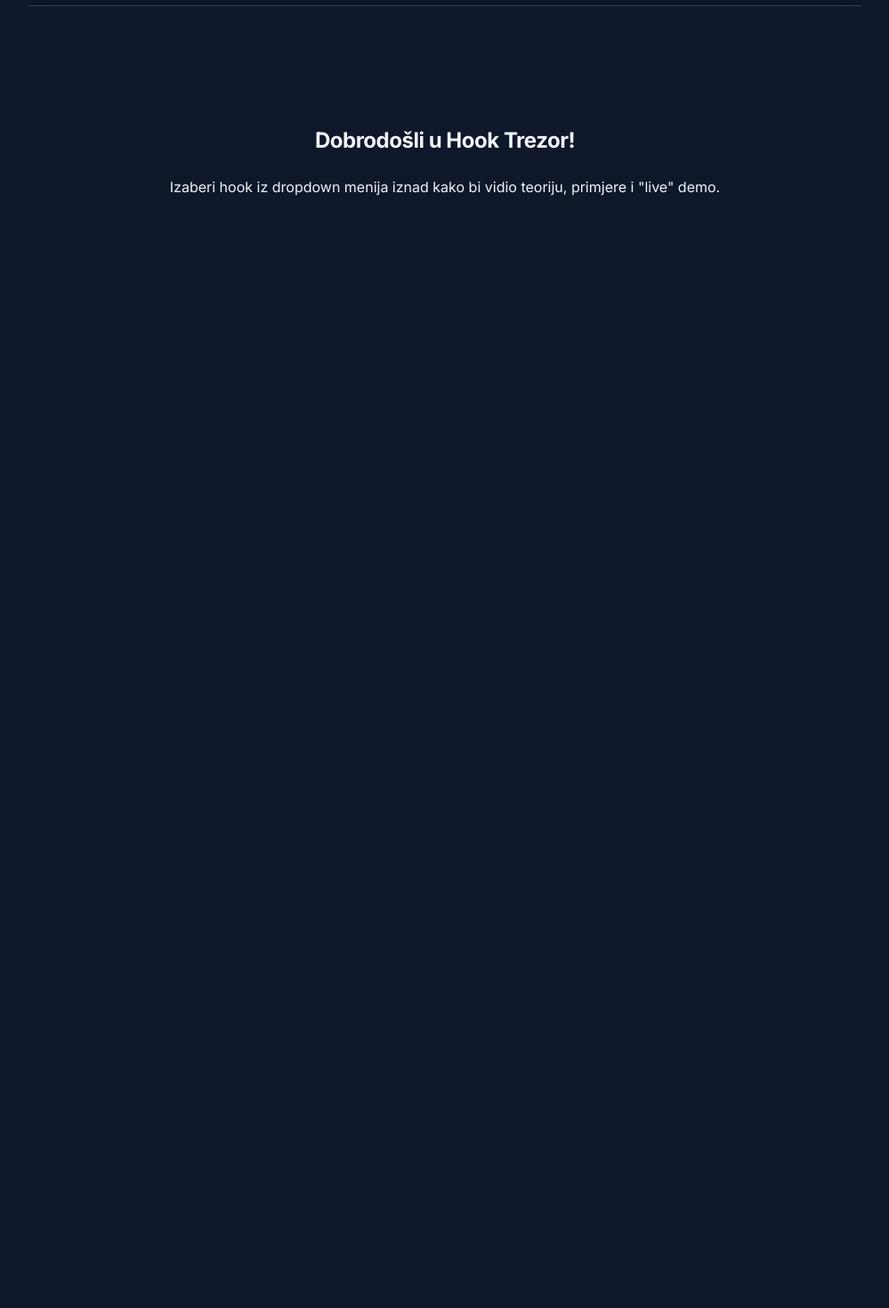
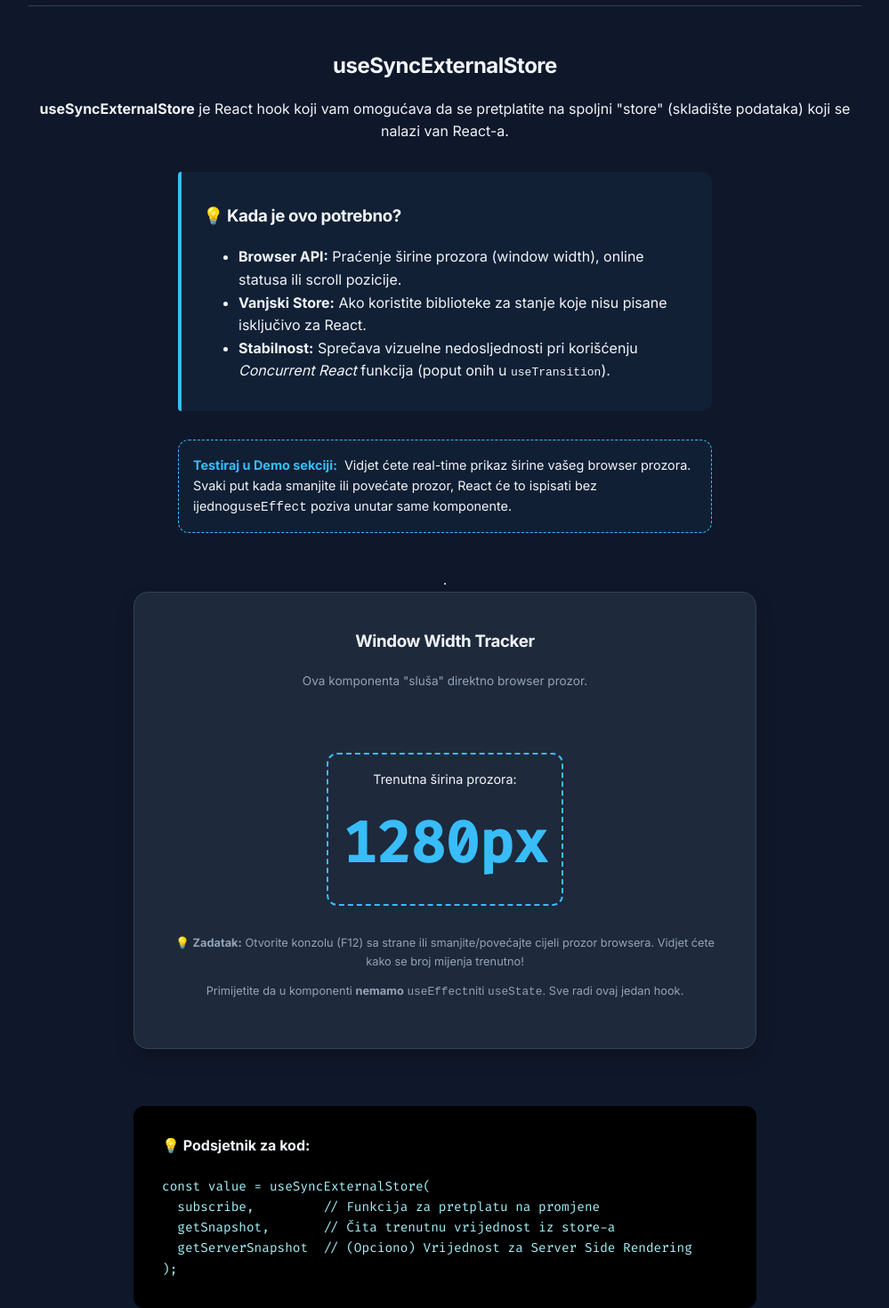
Before and after one commit to Skomorac/learnHooks, a React (Vite) app: page /useSyncExternalStore in a window 1280 px wide. Before the commit this address led to /. Shown: the part 204-1674 px from the top of the page at 89% size, without its empty margins (140-1139 px from the left). Before the commit the page ends 800 px from the top, so only its background shows below. Built offline with nearby package versions, Linux system fonts and the light colour scheme.

Commit message:
added hook useSyncExternalStore

```diff
--- a/src/App.tsx
+++ b/src/App.tsx
@@ -8,39 +8,41 @@ import {
   useLocation,
 } from "react-router-dom";
 import UseActionStatePage from "./hooks-examples/useActionState";
-import UseOptimisticPage from "./hooks-examples/useOptimistic";
 import UseCallbackPage from "./hooks-examples/useCallback";
 import UseContextPage from "./hooks-examples/useContext";
 import UseDebugValuePage from "./hooks-examples/useDebugValue";
 import UseDeferredValuePage from "./hooks-examples/useDeferredValue";
-import UseTransitionPage from "./hooks-examples/useTransition";
 import UseEffectPage from "./hooks-examples/useEffect";
 import UseIdPage from "./hooks-examples/useId";
 import UseImperativeHandlePage from "./hooks-examples/useImperativeHandle";
 import UseLayoutEffectPage from "./hooks-examples/useLayoutEffect";
 import UseMemoPage from "./hooks-examples/useMemo";
+import UseOptimisticPage from "./hooks-examples/useOptimistic";
 import UseReducerPage from "./hooks-examples/useReducer";
 import UseRefPage from "./hooks-examples/useRef";
 import UseStatePage from "./hooks-examples/useState";
+import UseSyncExternalStorePage from "./hooks-examples/useSyncExternalStore";
+import UseTransitionPage from "./hooks-examples/useTransition";
 import { useEffect, useState } from "react";
 import "./App.css";
 
 const HOOKS_LIST = [
   { id: "useActionState", name: "useActionState" },
-  { id: "useOptimistic", name: "useOptimistic" },
   { id: "useCallback", name: "useCallback" },
   { id: "useContext", name: "useContext" },
   { id: "useDebugValue", name: "useDebugValue" },
   { id: "useDeferredValue", name: "useDeferredValue" },
-  { id: "useTransition", name: "useTransition" },
   { id: "useEffect", name: "useEffect" },
   { id: "useId", name: "useId" },
   { id: "useImperativeHandle", name: "useImperativeHandle" },
   { id: "useLayoutEffect", name: "useLayoutEffect" },
   { id: "useMemo", name: "useMemo" },
+  { id: "useOptimistic", name: "useOptimistic" },
   { id: "useReducer", name: "useReducer" },
   { id: "useRef", name: "useRef" },
   { id: "useState", name: "useState" },
+  { id: "useSyncExternalStore", name: "useSyncExternalStore" },
+  { id: "useTransition", name: "useTransition" },
 ];
 
 function Navigation() {
@@ -85,26 +87,30 @@ function App() {
           <Routes>
             <Route path="/" element={<Home />} />
             <Route path="/useActionState" element={<UseActionStatePage />} />
-            <Route path="/useOptimistic" element={<UseOptimisticPage />} />
             <Route path="/useCallback" element={<UseCallbackPage />} />
             <Route path="/useContext" element={<UseContextPage />} />
             <Route path="/useDebugValue" element={<UseDebugValuePage />} />
-            <Route path="/useTransition" element={<UseTransitionPage />} />
+            <Route
+              path="/useDeferredValue"
+              element={<UseDeferredValuePage />}
+            />
             <Route path="/useEffect" element={<UseEffectPage />} />
             <Route path="/useId" element={<UseIdPage />} />
             <Route
               path="/useImperativeHandle"
               element={<UseImperativeHandlePage />}
             />
-            <Route
-              path="/useDeferredValue"
-              element={<UseDeferredValuePage />}
-            />
             <Route path="/useLayoutEffect" element={<UseLayoutEffectPage />} />
             <Route path="/useMemo" element={<UseMemoPage />} />
+            <Route path="/useOptimistic" element={<UseOptimisticPage />} />
             <Route path="/useReducer" element={<UseReducerPage />} />
             <Route path="/useRef" element={<UseRefPage />} />
             <Route path="/useState" element={<UseStatePage />} />
+            <Route
+              path="/useSyncExternalStore"
+              element={<UseSyncExternalStorePage />}
+            />
+            <Route path="/useTransition" element={<UseTransitionPage />} />
             <Route path="*" element={<Navigate to="/" />} />
           </Routes>
         </main>
--- /dev/null
+++ b/src/hooks-examples/useSyncExternalStore/index.tsx
@@ -0,0 +1,24 @@
+import UseSyncExternalStoreInfo from "./useSyncExternalStoreInfo";
+import UseSyncExternalStoreDemo from "./useSyncExternalStoreDemo";
+
+const UseSyncExternalStorePage = () => {
+  return (
+    <div className="hook-page">
+      <UseSyncExternalStoreInfo />
+      <hr />
+      <UseSyncExternalStoreDemo />
+      <div className="code-reminder">
+        <h4>💡 Podsjetnik za kod:</h4>
+        <pre>
+          {`const value = useSyncExternalStore(
+  subscribe,         // Funkcija za pretplatu na promjene
+  getSnapshot,       // Čita trenutnu vrijednost iz store-a
+  getServerSnapshot  // (Opciono) Vrijednost za Server Side Rendering
+);`}
+        </pre>
+      </div>
+    </div>
+  );
+};
+
+export default UseSyncExternalStorePage;
--- /dev/null
+++ b/src/hooks-examples/useSyncExternalStore/useSyncExternalStoreDemo.tsx
@@ -0,0 +1,81 @@
+import { useSyncExternalStore } from "react";
+
+// 1. DEFINICIJA VANJSKOG STORA (Browser window)
+// subscribe: Funkcija koja prima callback i pretplaćuje ga na 'resize' event
+function subscribe(callback: () => void) {
+  window.addEventListener("resize", callback);
+  return () => window.removeEventListener("resize", callback);
+}
+
+// getSnapshot: Funkcija koja vraća trenutnu vrijednost iz browsera
+function getSnapshot() {
+  return window.innerWidth;
+}
+
+// getServerSnapshot: Potrebno za server-side rendering (opciono, ali dobra praksa)
+function getServerSnapshot() {
+  return 0; // Zadana vrijednost na serveru
+}
+
+const UseSyncExternalStoreDemo = () => {
+  // Hook se brine o pretplati, čišćenju i re-renderu kada se 'getSnapshot' promijeni
+  const width = useSyncExternalStore(subscribe, getSnapshot, getServerSnapshot);
+
+  return (
+    <div className="hook-demo">
+      <div style={{ textAlign: "center", marginBottom: "2rem" }}>
+        <h3>Window Width Tracker</h3>
+        <p style={{ fontSize: "0.85rem", color: "var(--text-muted)" }}>
+          Ova komponenta "sluša" direktno browser prozor.
+        </p>
+      </div>
+
+      <div
+        className="testing-box"
+        style={{
+          display: "flex",
+          flexDirection: "column",
+          alignItems: "center",
+          background: "rgba(var(--accent-rgb), 0.1)",
+          border: "2px dashed var(--accent-color)",
+        }}
+      >
+        <div style={{ fontSize: "0.9rem", marginBottom: "10px" }}>
+          Trenutna širina prozora:
+        </div>
+        <div
+          style={{
+            fontSize: "4rem",
+            fontWeight: "bold",
+            color: "var(--accent-color)",
+            fontFamily: "Fira Code",
+          }}
+        >
+          {width}px
+        </div>
+      </div>
+
+      <div
+        style={{
+          marginTop: "20px",
+          fontSize: "0.8rem",
+          color: "var(--text-muted)",
+          textAlign: "center",
+        }}
+      >
+        <p>
+          💡 <strong>Zadatak:</strong> Otvorite konzolu (F12) sa strane ili
+          smanjite/povećajte cijeli prozor browsera. Vidjet ćete kako se broj
+          mijenja trenutno!
+        </p>
+        <p style={{ marginTop: "10px" }}>
+          Primijetite da u komponenti <strong>nemamo</strong>{" "}
+          <code>useEffect</code>
+          niti <code>useState</code>. Sve radi ovaj jedan hook.
+        </p>
+      </div>
+    </div>
+  );
+};
+
+export default UseSyncExternalStoreDemo;
--- /dev/null
+++ b/src/hooks-examples/useSyncExternalStore/useSyncExternalStoreInfo.tsx
@@ -0,0 +1,47 @@
+const UseSyncExternalStoreInfo = () => {
+  return (
+    <section className="hook-info">
+      <a
+        href="https://react.dev/reference/react/useSyncExternalStore"
+        target="_blank"
+        rel="noreferrer"
+        className="hook-title-link"
+      >
+        <h2>useSyncExternalStore</h2>
+      </a>
+      <p>
+        <strong>useSyncExternalStore</strong> je React hook koji vam omogućava
+        da se pretplatite na spoljni "store" (skladište podataka) koji se nalazi
+        van React-a.
+      </p>
+
+      <div className="key-points">
+        <h3>💡 Kada je ovo potrebno?</h3>
+        <ul>
+          <li>
+            <strong>Browser API:</strong> Praćenje širine prozora (window
+            width), online statusa ili scroll pozicije.
+          </li>
+          <li>
+            <strong>Vanjski Store:</strong> Ako koristite biblioteke za stanje
+            koje nisu pisane isključivo za React.
+          </li>
+          <li>
+            <strong>Stabilnost:</strong> Sprečava vizuelne nedosljednosti pri
+            korišćenju <em>Concurrent React</em> funkcija (poput onih u{" "}
+            <code>useTransition</code>).
+          </li>
+        </ul>
+      </div>
+
+      <div className="testing-box">
+        <strong>Testiraj u Demo sekciji:</strong>
+        Vidjet ćete real-time prikaz širine vašeg browser prozora. Svaki put
+        kada smanjite ili povećate prozor, React će to ispisati bez ijednog
+        <code>useEffect</code> poziva unutar same komponente.
+      </div>
+    </section>
+  );
+};
+
+export default UseSyncExternalStoreInfo;
```
